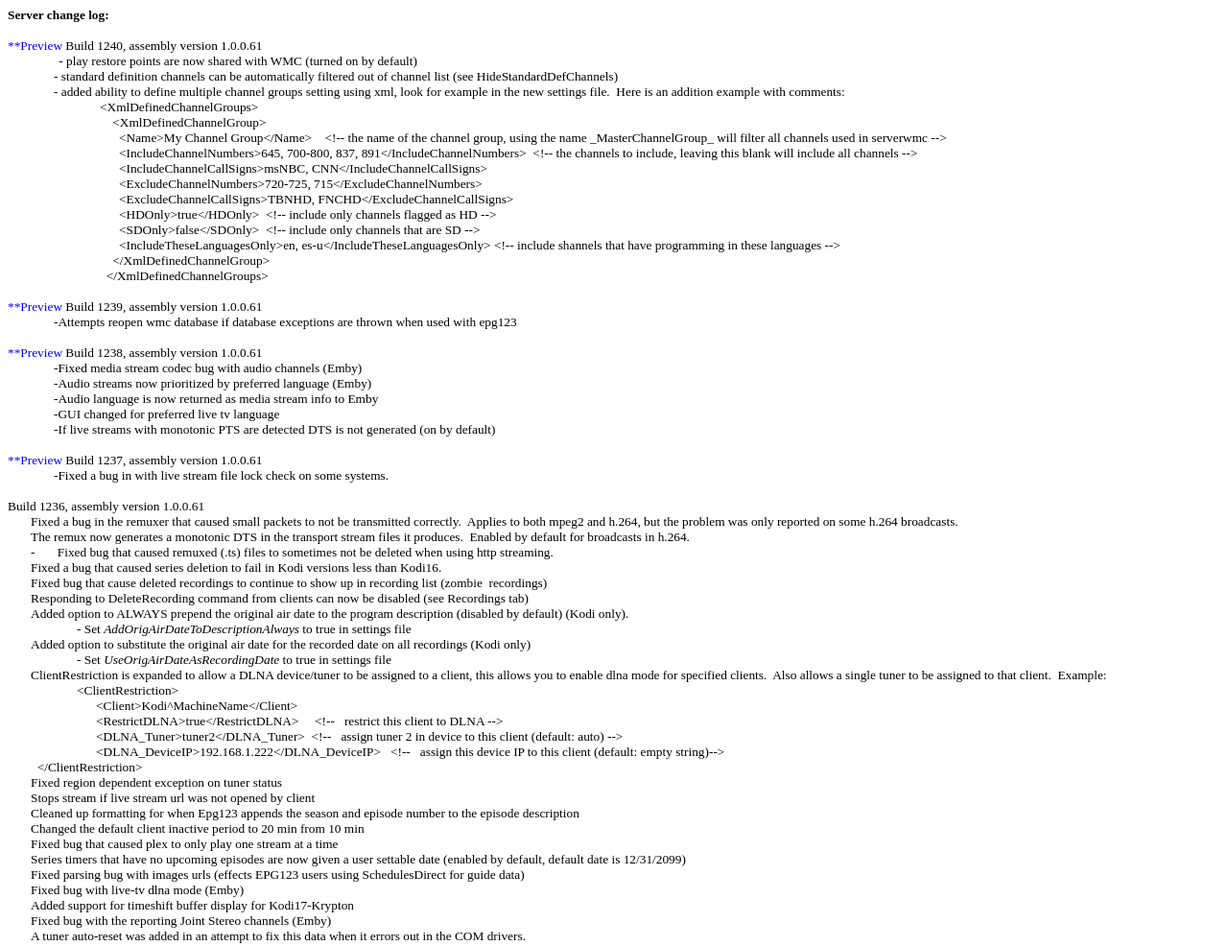
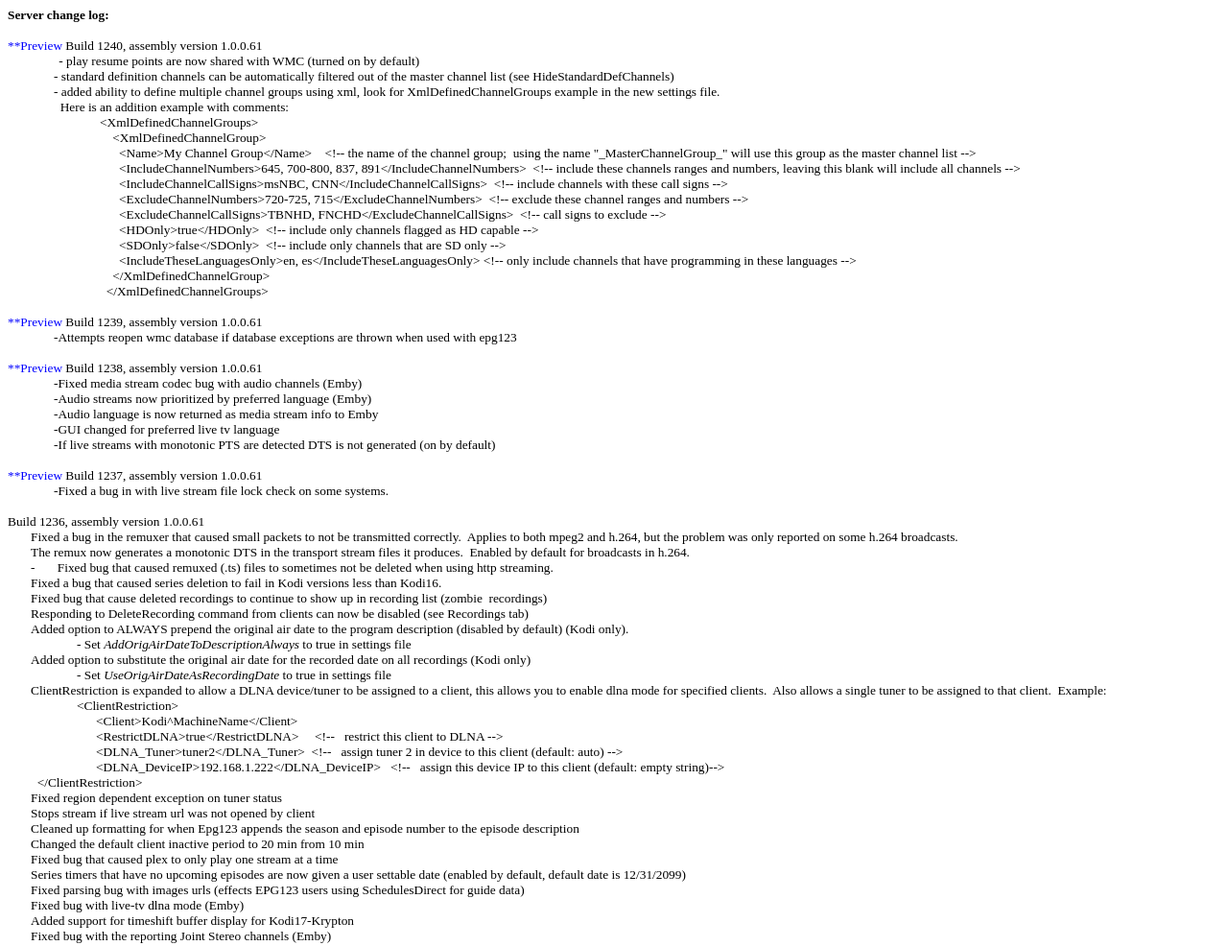
Before and after one commit to ServerWMC/serverwmc.github.io, a plain HTML site: page changelog.html in a window 1280 px wide. Shown: the top 986 px of the page at 96% size. Drawn offline with Linux system fonts and the light colour scheme.

Commit message:
change log

```diff
--- a/changelog.html
+++ b/changelog.html
@@ -4,7 +4,8 @@
 <meta name="ProgId" content="Word.Document">
 <meta name="Generator" content="Microsoft Word 11">
 <meta name="Originator" content="Microsoft Word 11">
-<link rel="File-List" href="changelog_files/filelist.xml"><title>To start, you need to download windows server installer
+<link rel="File-List" href="changelog_files/filelist.xml"><title>To
+start, you need to download windows server installer
 'ServerWMC_installer' on the machine running WMC, and the xbmc client
 sofware 'pvr-wmc' for whichever OS you are testing</title>
 
@@ -55,9 +56,7 @@ mso-paper-source:0;}
 div.Section1
 {page:Section1;}
 -->
-</style><!--[if gte mso 10]> <style> /* Style Definitions */ table.MsoNormalTable {mso-style-name:"Table Normal"; mso-tstyle-rowband-size:0; mso-tstyle-colband-size:0; mso-style-noshow:yes; mso-style-parent:""; mso-padding-alt:0in 5.4pt 0in 5.4pt; mso-para-margin:0in; mso-para-margin-bottom:.0001pt; mso-pagination:widow-orphan; font-size:10.0pt; font-family:"Times New Roman"; mso-ansi-language:#0400; mso-fareast-language:#0400; mso-bidi-language:#0400;} </style> <![endif]-->
-</head>
-
+</style><!--[if gte mso 10]> <style> /* Style Definitions */ table.MsoNormalTable {mso-style-name:"Table Normal"; mso-tstyle-rowband-size:0; mso-tstyle-colband-size:0; mso-style-noshow:yes; mso-style-parent:""; mso-padding-alt:0in 5.4pt 0in 5.4pt; mso-para-margin:0in; mso-para-margin-bottom:.0001pt; mso-pagination:widow-orphan; font-size:10.0pt; font-family:"Times New Roman"; mso-ansi-language:#0400; mso-fareast-language:#0400; mso-bidi-language:#0400;} </style> <![endif]--></head>
 <body style="" lang="EN-US">
 <div class="Section1">
 <p class="MsoPlainText"><b><span style="font-family: &quot;Times New Roman&quot;;">Server
@@ -67,51 +66,47 @@ change log:<o:p></o:p></span></b></p>
 </span><span style="font-family: &quot;Times New Roman&quot;;">Build
 1240, assembly version 1.0.0.61 <o:p></o:p></span></p>
 <p class="MsoPlainText"><span style="font-family: &quot;Times New Roman&quot;;"><span style="">&nbsp;&nbsp;&nbsp;&nbsp;&nbsp;&nbsp;&nbsp;&nbsp;&nbsp;&nbsp;&nbsp;&nbsp;&nbsp;&nbsp;&nbsp;
-</span>- play restore points are now
+</span>- play resume points are now
 shared with WMC (turned on by default)<o:p></o:p></span></p>
 <p class="MsoPlainText" style="text-indent: 0.5in;"><span style="font-family: &quot;Times New Roman&quot;;">-
 <span class="GramE">standard</span> definition
 channels can be automatically
-filtered out of channel list (see HideStandardDefChannels)<o:p></o:p></span></p>
+filtered out of the master channel list (see HideStandardDefChannels)<o:p></o:p></span></p>
 <p class="MsoPlainText" style="text-indent: 0.5in;"><span style="font-family: &quot;Times New Roman&quot;;">-
 <span class="GramE">added</span> ability to define
-multiple channel groups
-setting using xml, look for example in the new settings file.<span style="">&nbsp; </span>Here is an addition
+multiple channel groups using xml, look for </span><span style="font-family: &quot;Times New Roman&quot;;">XmlDefinedChannelGroups </span><span style="font-family: &quot;Times New Roman&quot;;">example in the new settings file.<span style="">&nbsp; </span></span></p><p class="MsoPlainText" style="text-indent: 0.5in;"><span style="font-family: &quot;Times New Roman&quot;;">&nbsp; Here is an addition
 example with comments:<o:p></o:p></span></p>
 <p class="MsoPlainText" style="margin-left: 1in;"><span style="font-family: &quot;Times New Roman&quot;;">&lt;XmlDefinedChannelGroups&gt;<o:p></o:p></span></p>
 <p class="MsoPlainText" style="margin-left: 1in;"><span style="font-family: &quot;Times New Roman&quot;;"><span style="">&nbsp;&nbsp;&nbsp;
 </span>&lt;XmlDefinedChannelGroup&gt;<o:p></o:p></span></p>
 <p class="MsoPlainText" style="margin-left: 1in;"><span style="font-family: &quot;Times New Roman&quot;;"><span style="">&nbsp;&nbsp;&nbsp;&nbsp;&nbsp;
 </span>&lt;Name&gt;My Channel Group&lt;/Name&gt;<span style="">&nbsp;&nbsp;&nbsp; </span>&lt;<span class="GramE">!--</span> the name
-of the channel group, using the name _MasterChannelGroup_ will filter
-all
-channels used in serverwmc --&gt;<o:p></o:p></span></p>
+of the channel group;&nbsp; using the name "_MasterChannelGroup_" will use this group as the master channel list --&gt;<o:p></o:p></span></p>
 <p class="MsoPlainText" style="margin-left: 1in;"><span style="font-family: &quot;Times New Roman&quot;;"><span style="">&nbsp;&nbsp;&nbsp;&nbsp;&nbsp;
 </span>&lt;IncludeChannelNumbers&gt;645, 700-800, 837,
 891&lt;/IncludeChannelNumbers<span class="GramE">&gt;<span style="">&nbsp; </span>&lt;</span>!--
-the channels to include,
+include these channels ranges and numbers,
 leaving this blank will include all channels --&gt;<o:p></o:p></span></p>
 <p class="MsoPlainText" style="margin-left: 1in;"><span style="font-family: &quot;Times New Roman&quot;;"><span style="">&nbsp;&nbsp;&nbsp;&nbsp;&nbsp;
 </span>&lt;IncludeChannelCallSigns&gt;msNBC,
-CNN&lt;/IncludeChannelCallSigns&gt;<o:p></o:p></span></p>
+CNN&lt;/IncludeChannelCallSigns&gt;</span><span style="font-family: &quot;Times New Roman&quot;;"><span class="GramE"><span style="">&nbsp; </span>&lt;</span>!-- include channels with these call signs --&gt;</span></p>
 <p class="MsoPlainText" style="margin-left: 1in;"><span style="font-family: &quot;Times New Roman&quot;;"><span style="">&nbsp;&nbsp;&nbsp;&nbsp;&nbsp;
 </span>&lt;ExcludeChannelNumbers&gt;720-725,
-715&lt;/ExcludeChannelNumbers&gt;<o:p></o:p></span></p>
+715&lt;/ExcludeChannelNumbers&gt;</span><span style="font-family: &quot;Times New Roman&quot;;"></span><span style="font-family: &quot;Times New Roman&quot;;"><span class="GramE"><span style="">&nbsp; </span>&lt;</span>!-- exclude these channel ranges and numbers --&gt;</span></p>
 <p class="MsoPlainText" style="margin-left: 1in;"><span style="font-family: &quot;Times New Roman&quot;;"><span style="">&nbsp;&nbsp;&nbsp;&nbsp;&nbsp;
 </span>&lt;ExcludeChannelCallSigns&gt;TBNHD,
-FNCHD&lt;/ExcludeChannelCallSigns&gt;<o:p></o:p></span></p>
+FNCHD&lt;/ExcludeChannelCallSigns&gt;</span><span style="font-family: &quot;Times New Roman&quot;;"><span class="GramE"><span style=""> </span>&nbsp;&lt;</span>!-- call signs to exclude --&gt;</span></p>
 <p class="MsoPlainText" style="margin-left: 1in;"><span style="font-family: &quot;Times New Roman&quot;;"><span style="">&nbsp;&nbsp;&nbsp;&nbsp;&nbsp;
 </span>&lt;HDOnly&gt;true&lt;/HDOnly<span class="GramE">&gt;<span style="">&nbsp;
 </span>&lt;</span>!-- include only channels flagged
-as HD --&gt;<o:p></o:p></span></p>
+as HD capable --&gt;<o:p></o:p></span></p>
 <p class="MsoPlainText" style="margin-left: 1in;"><span style="font-family: &quot;Times New Roman&quot;;"><span style="">&nbsp;&nbsp;&nbsp;&nbsp;&nbsp;
 </span>&lt;SDOnly&gt;false&lt;/SDOnly<span class="GramE">&gt;<span style="">&nbsp;
 </span>&lt;</span>!-- include only channels that are
-SD --&gt;<o:p></o:p></span></p>
+SD only --&gt;<o:p></o:p></span></p>
 <p class="MsoPlainText" style="margin-left: 1in;"><span style="font-family: &quot;Times New Roman&quot;;"><span style="">&nbsp;&nbsp;&nbsp;&nbsp;&nbsp;
 </span>&lt;IncludeTheseLanguagesOnly&gt;en,
-es-u&lt;/IncludeTheseLanguagesOnly&gt; &lt;<span class="GramE">!--</span> include
-shannels that have programming in these languages --&gt;<o:p></o:p></span></p>
+es&lt;/IncludeTheseLanguagesOnly&gt; &lt;<span class="GramE">!--</span> only&nbsp;include channels that have programming in these languages --&gt;<o:p></o:p></span></p>
 <p class="MsoPlainText" style="margin-left: 1in;"><span style="font-family: &quot;Times New Roman&quot;;"><span style="">&nbsp;&nbsp;&nbsp;
 </span>&lt;/XmlDefinedChannelGroup&gt;<o:p></o:p></span></p>
 <p class="MsoPlainText" style="margin-left: 1in;"><span style="font-family: &quot;Times New Roman&quot;;"><span style="">&nbsp;
```
